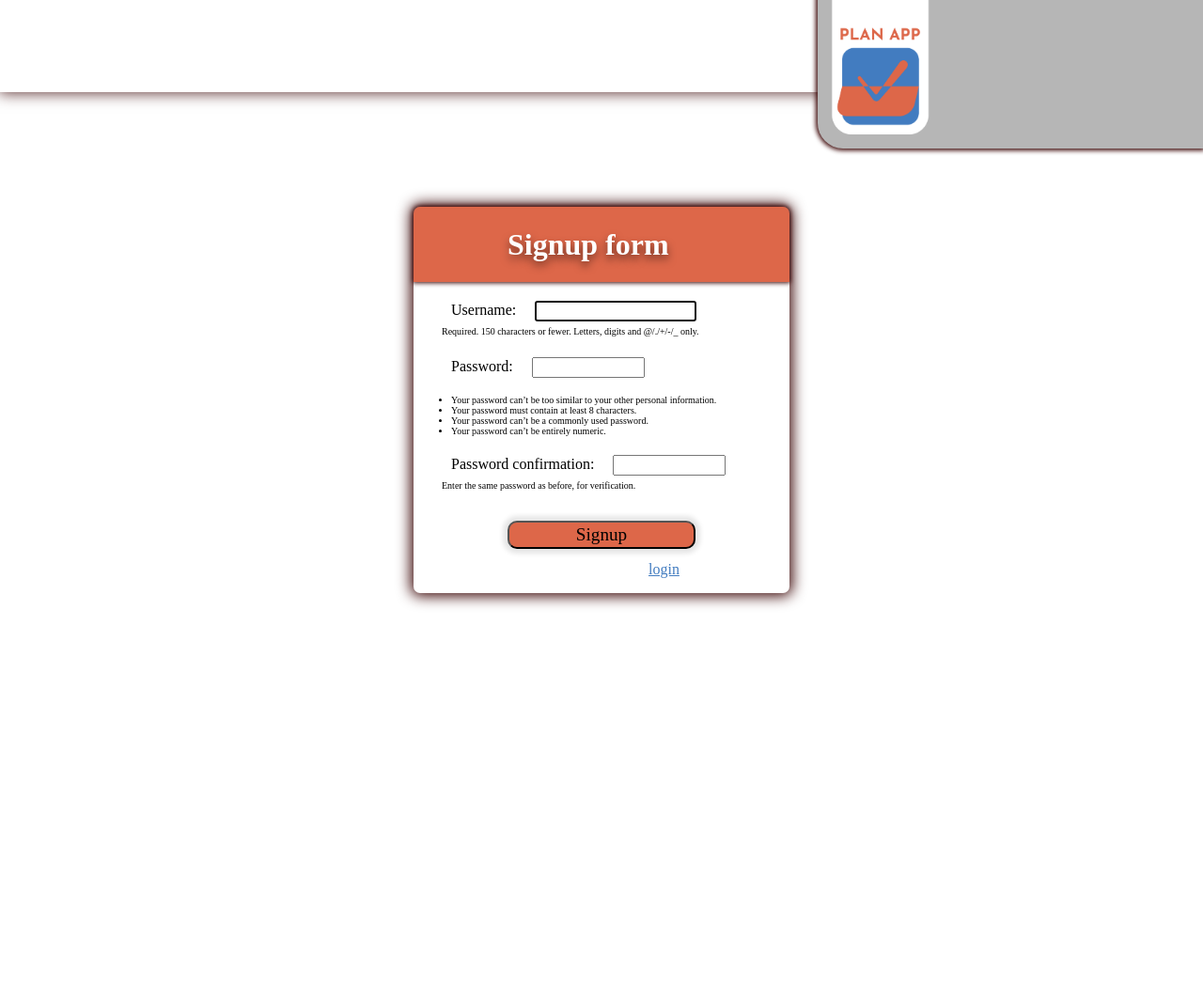
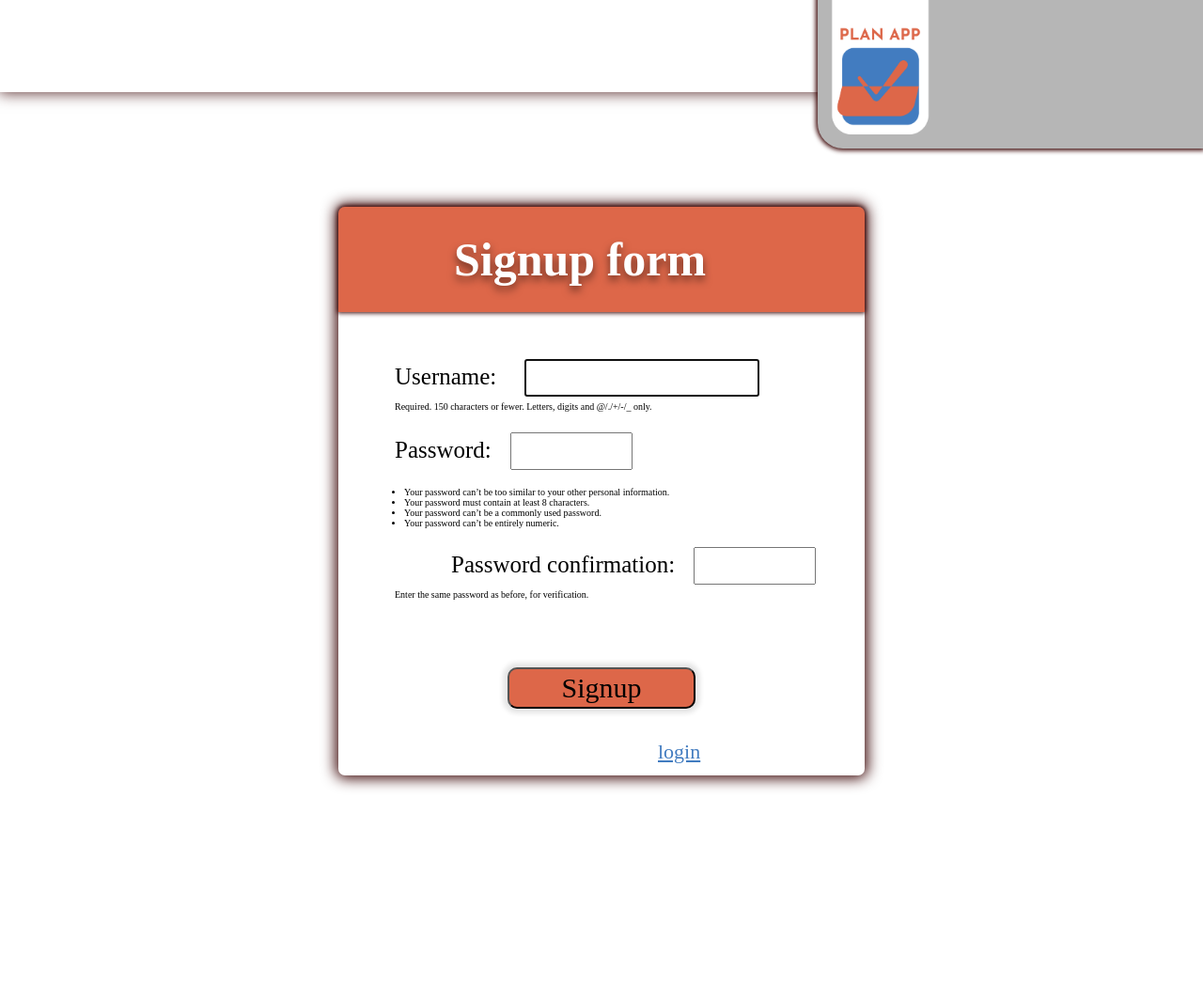
Before and after one commit to nicolasmarat9/PlanApp, a Django app: page /login/signup/ in a window 1280 px wide. Shown: the top 1065 px of the page at 94% size. Run offline with Django 3.2, Linux system fonts and the light colour scheme.

Commit message:
Update indexs.css

```diff
--- a/assets/indexs.css
+++ b/assets/indexs.css
@@ -18,16 +18,17 @@
 }
 
 .signup{
-    width: 25rem;
+    width: 35rem;
     height: auto;
     background-color: #fff;
     box-shadow: 0px 0px 15px 3px rgba(55, 0, 0, 1);
     border-radius: 7px;
-    padding-bottom: 18px;
+    padding-bottom: 22px;
     margin-top:220px;
 }
 a:-webkit-any-link {
     color: #427CC0;
+    font-size: 22px;
 
 }
 
@@ -35,33 +36,46 @@ a:-webkit-any-link {
     width: 3.4rem;
     height: 1.2rem;
     border-radius: 7px;
-    margin-left: 240px;
-    margin-top: 10px;
+    margin-left: 330px;
     padding-left: 10px;
     padding-top: 3px;
 }
 .title{
     width: 100%;
-    height: 5rem;
+    height: 7rem;
     color: #fff;
     background-color: #DD6749;
     border-radius: 7px 7px 0 0;
     display: flex;
     justify-content: space-between;
+    font-size: 25px;
     align-items: center;
-    padding: 0 100px;
+    padding: 5px 123px;
     text-align: center;
     text-shadow: 0 0.3rem 0.5rem rgba(0,0,0,0.5);
     box-shadow: 0px 0px 5px 1px rgba(55, 0, 0, 1);
+
 }
 .helptext{
     font-size: 10px;
     margin-left: 30px;
+    margin-right: 60px;
     margin-top: 40px;
     margin-bottom:  60px;
 
 }
+form {
+    margin: 30px;
+    justify-content: center;
+    align-items: center;
 
+}
+input {
+    height: 40px;
+    width: 250px;
+    margin-top: 100px;
+    font: 400 22px josefin sans;
+}
 
 input[type="submit" i] {
     background-color: #DD6749;
@@ -69,12 +83,12 @@ input[type="submit" i] {
     border-radius: 10px;
     align-items: center;
     width: 200px;
-    height: 30px;
-    font-size: larger;
+    height: 44px;
+    font-size: 30px;
     align-items: center;
     justify-content: center;
-    margin-left: 100px;
-    margin-top: 30px;
+    margin-left: 150px;
+    margin-top: 70px;
     box-shadow: 0px 0px 5px 5px rgba(0, 0, 0, 0.1);
     cursor: pointer;
 }
@@ -82,21 +96,22 @@ input[type="submit" i] {
 input[type="text" i] {
     padding: 1px 2px;
     margin-top: 20px;
-    margin-left: 20px;
+    margin-left: 30px;
 }
 input[type="password" i] {
     -webkit-text-security: disc !important;
     padding: 1px 2px;
-    width: 120px;
+    width: 130px;
     margin-top: 20px;
     margin-left: 20px;
 }
 
 
 label {
-    margin-left: 40px;
+    margin-left: 30px;
     margin-top: 20px;
     margin-bottom:  20px;
+    font-size: 25px;
 }
 ul.list{
     list-style-type: none;
```
